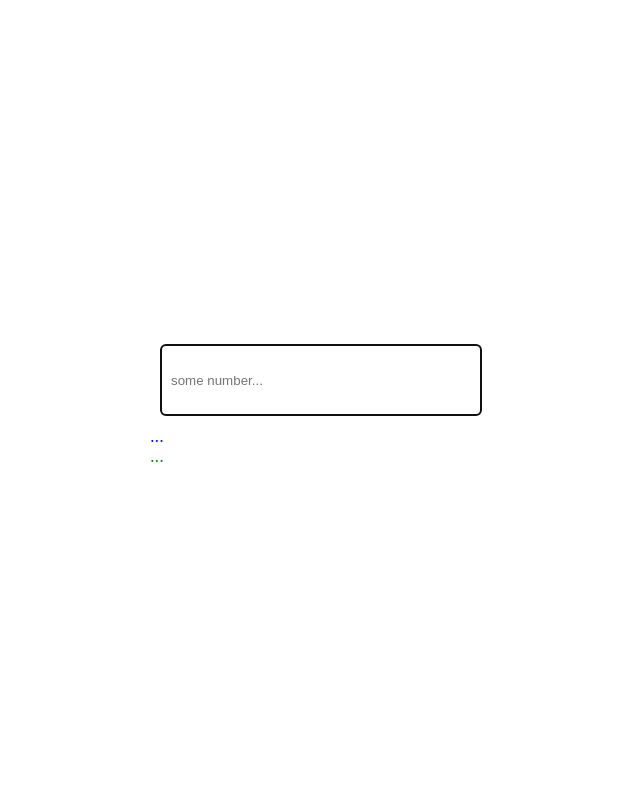
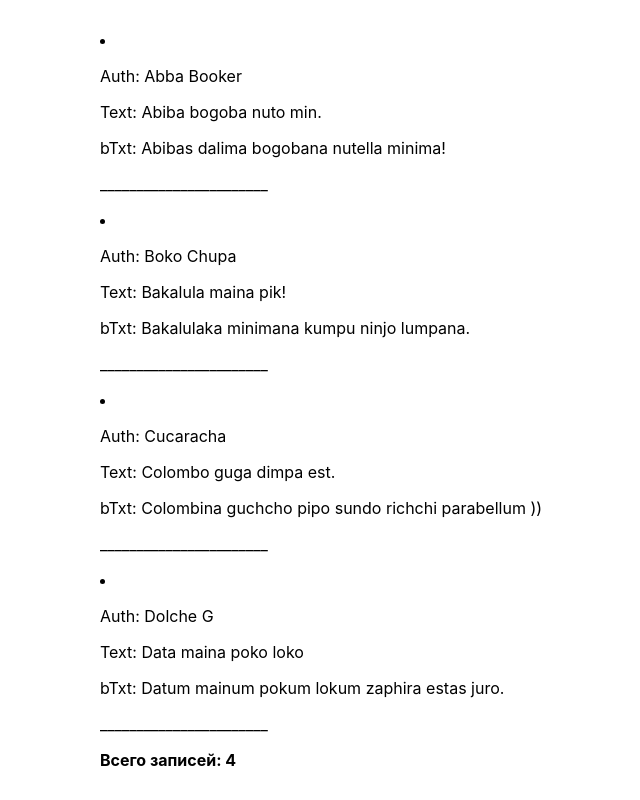
Before and after one commit to ZarNizza/sandbox, a React (Create React App) app: page / in a window 1280 px wide. Shown: the whole page, without its empty margins (319-959 px from the left). Built offline with nearby package versions, Linux system fonts and the light colour scheme.

Commit message:
Sandbox2 - fetch json from localhost

```diff
--- /dev/null
+++ b/public/newsData.json
@@ -0,0 +1,26 @@
+[
+    {
+        "id": 1,
+        "author": "Abba Booker",
+        "text": "Abiba bogoba nuto min.",
+        "bigText": "Abibas dalima bogobana nutella minima!"
+    },
+    {
+        "id": 2,
+        "author": "Boko Chupa",
+        "text": "Bakalula maina pik!",
+        "bigText": "Bakalulaka minimana kumpu ninjo lumpana."
+    },
+    {
+        "id": 3,
+        "author": "Cucaracha",
+        "text": "Colombo guga dimpa est.",
+        "bigText": "Colombina guchcho pipo sundo richchi parabellum ))"
+    },
+    {
+        "id": 4,
+        "author": "Dolche G",
+        "text": "Data maina poko loko",
+        "bigText": "Datum mainum pokum lokum zaphira estas juro."
+    }
+]
--- /dev/null
+++ b/src/MyDiv.js
@@ -0,0 +1,5 @@
+import React from "react";
+
+export const MyDiv  = React.forwardRef((props, ref) => (
+<div ref={ref} className={props.className}>...</div>)
+);
--- a/src/SandBox.js
+++ b/src/SandBox.js
@@ -1,27 +1,31 @@
-import React, { useState, useRef, useEffect } from "react";
+import React, { useState, useEffect } from "react";
+import { MyDiv } from "./MyDiv";
 
 export function SandBox() {
   const [q, setQ] = useState("***");
-  const qid1 = useRef(null);
-  const qid2 = useRef(null);
+  //   const qid1 = useRef(null);
+  //   const qid2 = useRef(null);
+  const qref1 = React.createRef();
+  const qref2 = React.createRef();
 
   function inputHandler(e) {
     setQ(e.target.value);
-    qid1.current.innerHTML = q;
-    qid2.current.innerHTML = e.target.value;
+    qref1.current.innerHTML = q;
+    qref2.current.innerHTML = e.target.value;
   }
 
-  useEffect(()=>document.title=q, [q] );
+  useEffect(() => (document.title = q), [q]);
 
   return (
     <>
-<input type="text" placeholder="some number..." onChange={inputHandler} autoFocus = {true} />
-      <div ref={qid1} className="b">
-        ...
-      </div>
-      <div ref={qid2} className="g">
-        ...
-      </div>
+      <input
+        type="text"
+        placeholder="some number..."
+        onChange={inputHandler}
+        autoFocus={true}
+      />
+      <MyDiv ref={qref1} className="b" />
+      <MyDiv ref={qref2} className="g" />
     </>
   );
 }
--- /dev/null
+++ b/src/SandBox2.js
@@ -0,0 +1,37 @@
+import React, { useState } from "react";
+import { useEffect } from "react/cjs/react.development";
+// import { useEffect } from "react/cjs/react.development";
+import { News } from "./newsComponents/News";
+
+export  function SandBox2() {
+  const [isLoading, setIsLoading] = useState(true);
+  const [news, setNews] = useState(null);
+
+  useEffect(()=>{
+  setIsLoading(true);
+  fetch("http://localhost:3000/newsData.json")
+  // fetch("http://jsonplaceholder.typicode.com/posts")
+    .then((response) => {
+      // console.log("response:", response);
+      return response.json();
+    })
+    .then((data) => {
+      setTimeout(()=>{
+        // console.log("data:", data);
+        setIsLoading(false);
+        setNews(data);
+      }, 3000)
+    })
+    .catch((err)=>{
+      setIsLoading(false);
+      console.log("error!", err);
+    });
+  },[]);
+
+  return (
+    <>
+      {isLoading && <p>... Loading ...</p>}
+      {Array.isArray(news) && <News data={news} />}
+    </>
+  );
+}
--- a/src/index.js
+++ b/src/index.js
@@ -1,7 +1,7 @@
 import React from "react";
 import ReactDOM from "react-dom";
 import "./index.css";
-import { SandBox } from "./SandBox";
+import { SandBox2 } from "./SandBox2";
 // import {App} from './App';
 // import {GitPromise} from './GitPromise';
 // import { UseRefTest } from './UseRefTest';
@@ -15,7 +15,7 @@ ReactDOM.render(
   <React.StrictMode>
     <div className="flexcontainer">
       <div className="flexinner">
-        <SandBox />
+        <SandBox2 />
         {/* <App /> */}
         {/* <GitPromise /> */}
         {/* <UseRefTest /> */}
--- /dev/null
+++ b/src/newsComponents/Article.js
@@ -0,0 +1,13 @@
+
+export function Article(props) {
+console.log("ARTICLE:", props.data);
+  const { author, text, bigText } = props.data;
+  return (
+    <li key={props.key} className="article">
+      <p className="news__author">Auth: {author}</p>
+      <p className="news__text">Text: {text}</p>
+      <p className="news__big-text">bTxt: {bigText}</p>
+      <p>_______________________</p>
+    </li>
+  );
+}
--- /dev/null
+++ b/src/newsComponents/News.js
@@ -0,0 +1,30 @@
+import { Article } from "./Article";
+
+export function News(props) {
+  // console.log("NEWS: ", props.data);
+  const data1 = props.data;
+  const renderNews = () => {
+    let newsTemplate = null;
+
+    if (data1.length) {
+      newsTemplate = data1.map((item) => {
+        console.log("ITEM= ", item);
+        return <Article key={item.id} data={item} />;
+      });
+    } else {
+      newsTemplate = <p>К сожалению новостей нет</p>;
+    }
+    return newsTemplate;
+  };
+
+  return (
+    <div className="news">
+      {renderNews()}
+      {data1.length ? (
+        <strong className={"news__count"}>
+          Всего записей: {data1.length}
+        </strong>
+      ) : null}
+    </div>
+  );
+}
```
